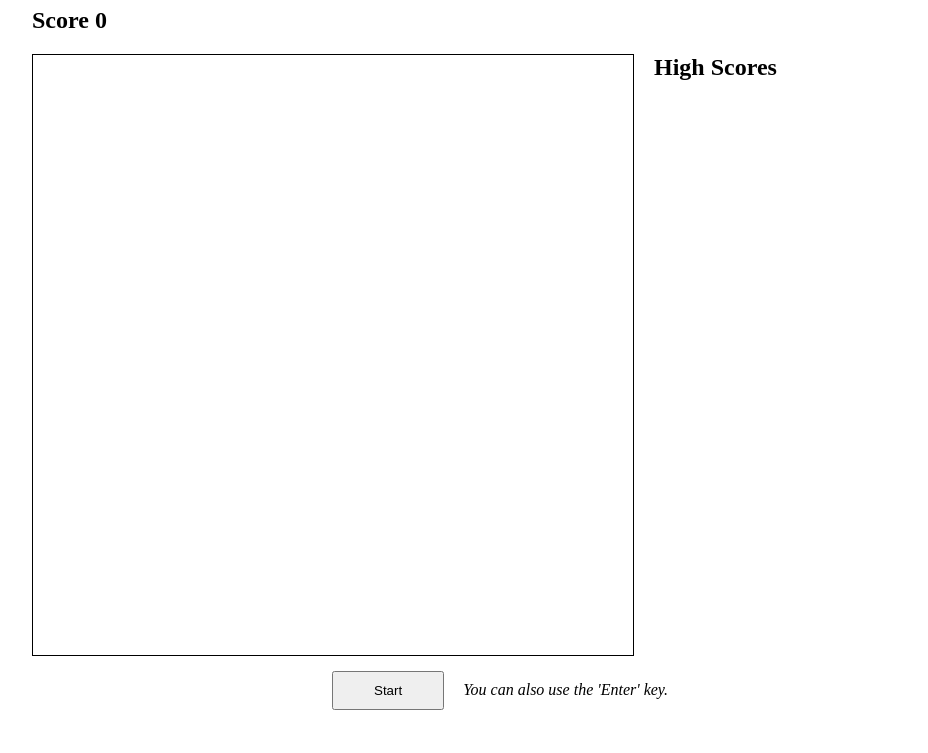
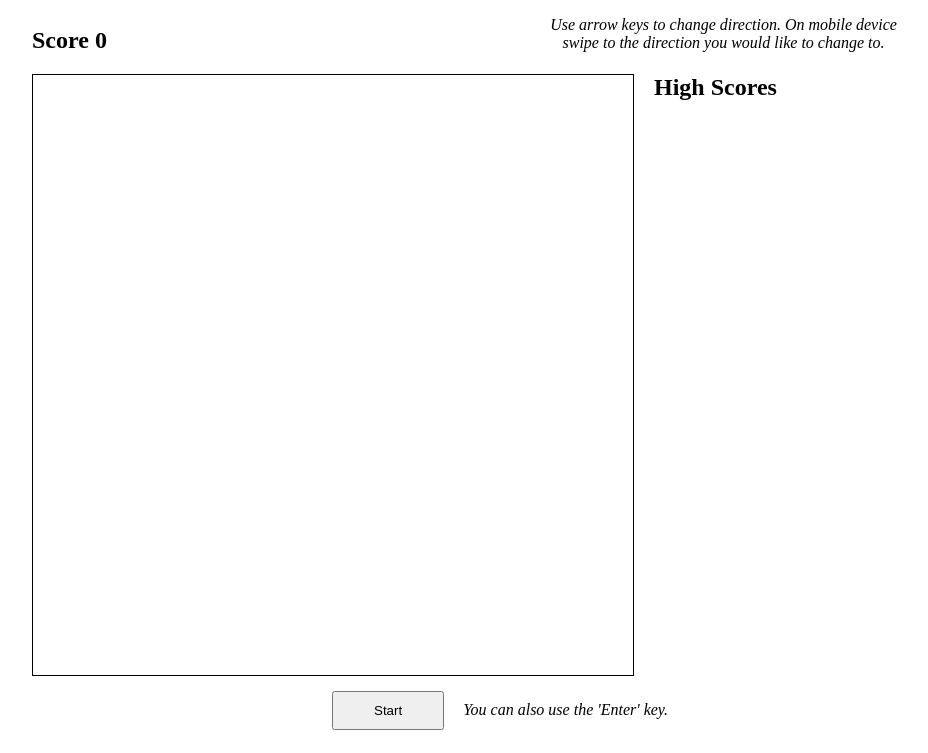
Before and after one commit to FreakinFacu/simpleSnake, a plain HTML site: page index.html in a window 1280 px wide. Shown: the part 73-826 px from the top of the page, without its empty margins (158-1086 px from the left). Drawn offline with Linux system fonts and the light colour scheme.

Commit message:
Added some help text

```diff
--- a/index.html
+++ b/index.html
@@ -24,6 +24,18 @@
         }
 
         h1{
+            text-align: center;
+        }
+
+        h2.left{
+            display: inline-block;
+            width: 400px;
+        }
+
+        em.right{
+            display: inline-block;
+            width: 375px;
+            margin-left: 100px;
             text-align: center;
         }
 
@@ -67,7 +79,8 @@
 
 <div class="container">
     <h1>Super Snake Game</h1>
-    <h2><a id="name" href="#"></a> Score <span id="scoreDisplay">0</span></h2>
+    <h2 class="left"><a id="name" href="#"></a> Score <span id="scoreDisplay">0</span></h2>
+    <em class="right">Use arrow keys to change direction. On mobile device swipe to the direction you would like to change to.</em>
 
     <div id="snakeBoard"></div>
 
```
